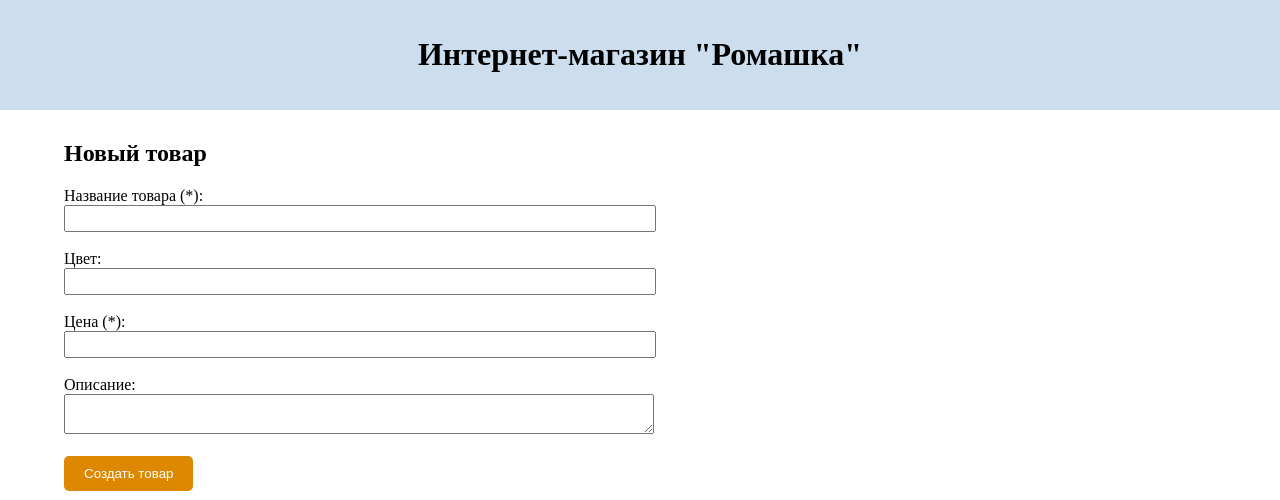
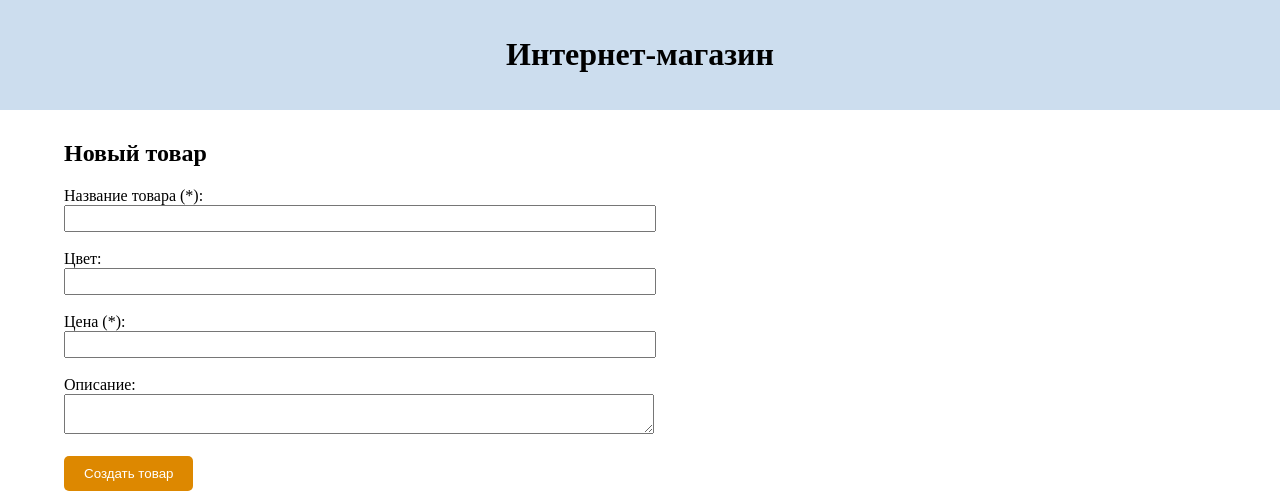
Before and after one commit to anyavasilieva/lab4, a PHP site: page /create.php in a window 1280 px wide. Shown: the top 500 px of the page. Run offline with PHP 8.4, Linux system fonts and the light colour scheme; data that the repository does not hold is empty.

Commit message:
Update _head.php

```diff
--- a/_head.php
+++ b/_head.php
@@ -31,7 +31,7 @@ if (!$xml->products) $xml->addChild('products');
 <body>
 
 <header>
-	<h1>Интернет-магазин "Ромашка"</h1>
+	<h1>Интернет-магазин</h1>
 </header>
 
 <content>
```
